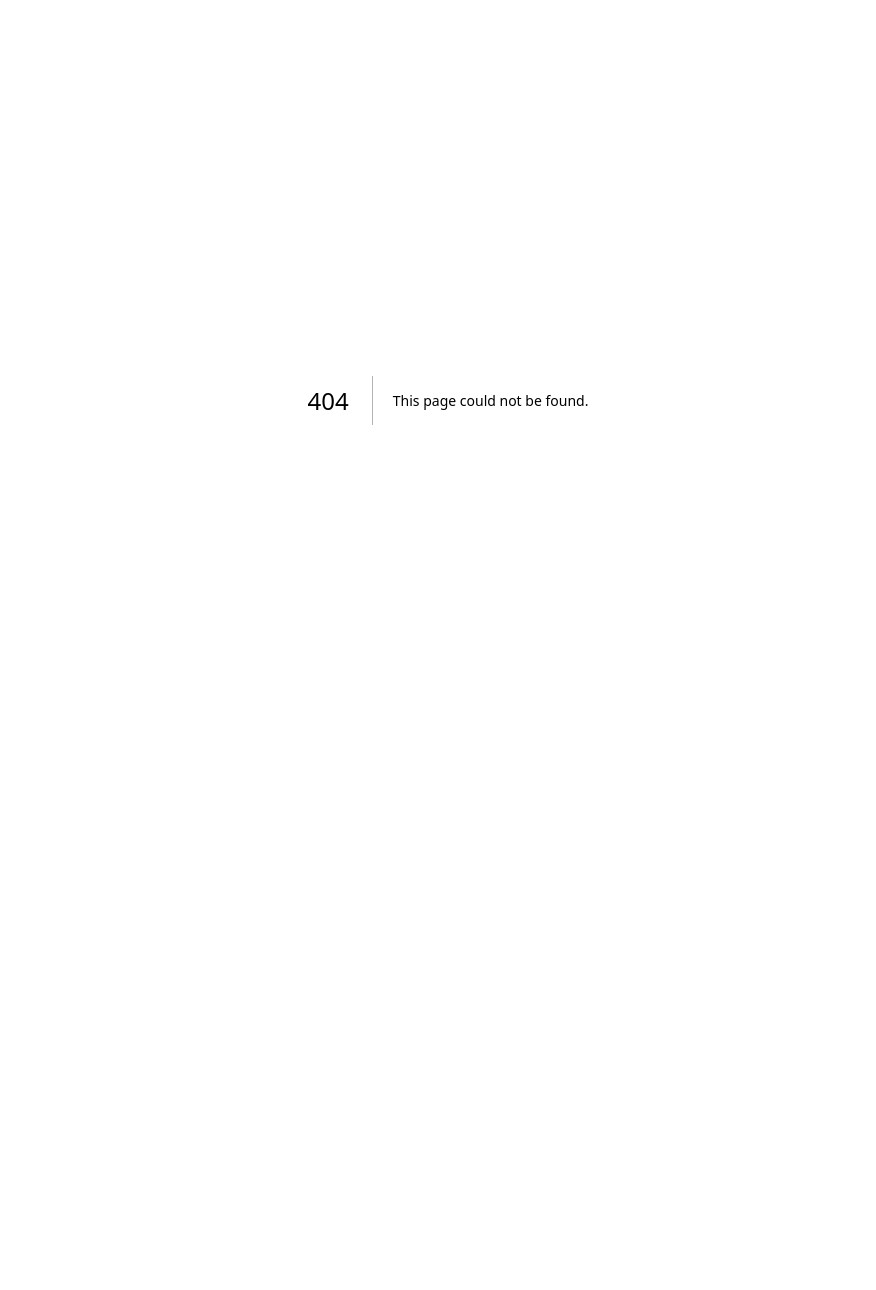
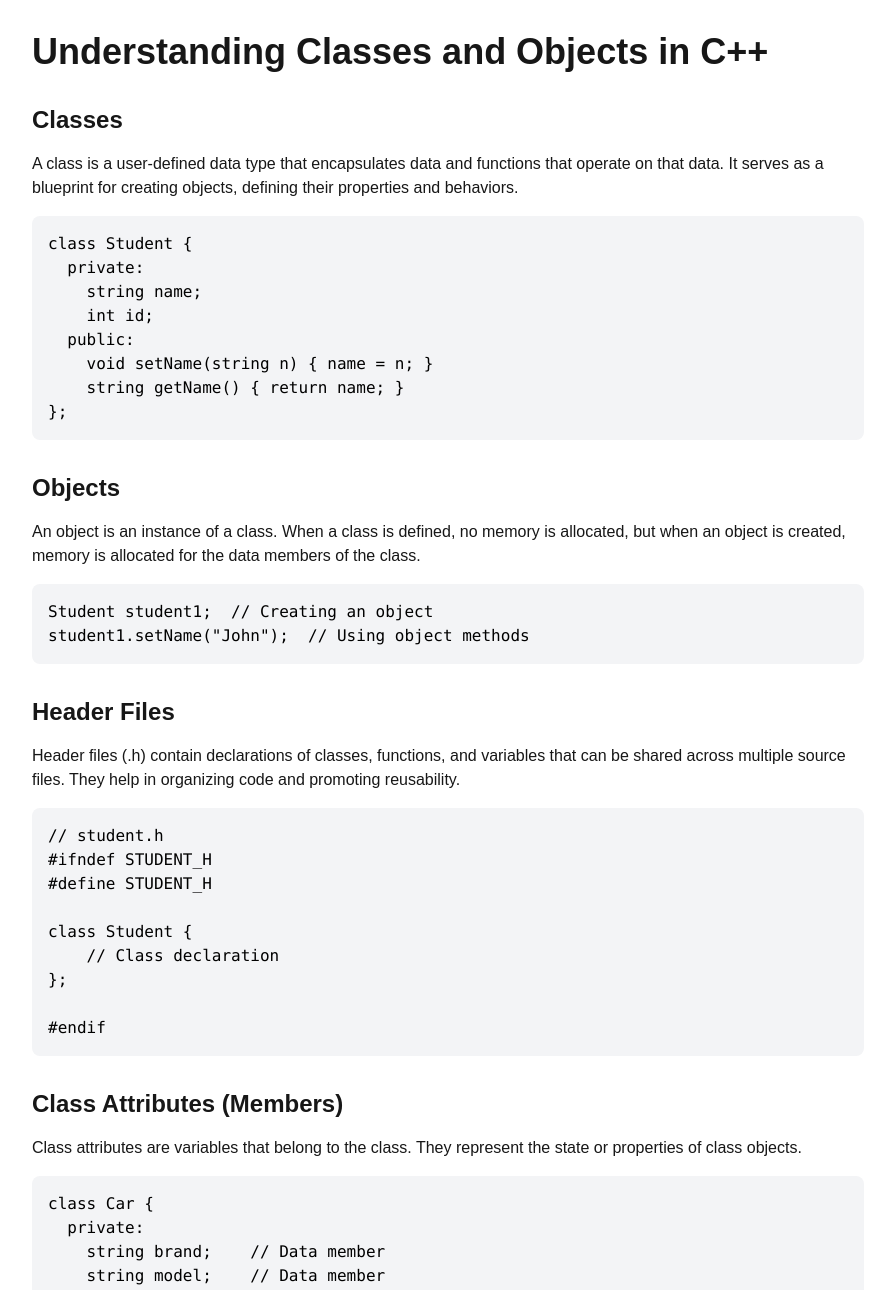
Before and after one commit to Evandabest/learnDS, a Next.js app: page /classes in a window 1280 px wide. Before the commit this address had no page. Shown: the top 1290 px of the page, without its empty margins (192-1068 px from the left). Before the commit the page ends 800 px from the top, so only its background shows below. Built offline with nearby package versions, Linux system fonts and the light colour scheme.

Commit message:
feat: add page on overview of classes

```diff
--- /dev/null
+++ b/app/classes/page.tsx
@@ -0,0 +1,187 @@
+'use client';
+
+import { useRouter } from 'next/navigation';
+
+export default function ClassesPage() {
+  const router = useRouter();
+
+  return (
+    <div className="max-w-4xl mx-auto p-8">
+      <h1 className="text-4xl font-bold mb-8">Understanding Classes and Objects in C++</h1>
+
+      <section className="mb-8">
+        <h2 className="text-2xl font-semibold mb-4">Classes</h2>
+        <p className="mb-4">
+          A class is a user-defined data type that encapsulates data and functions that operate on that data.
+          It serves as a blueprint for creating objects, defining their properties and behaviors.
+        </p>
+        <pre className="bg-gray-100 p-4 rounded-lg mb-4">
+          <code className="text-black">{`class Student {
+  private:
+    string name;
+    int id;
+  public:
+    void setName(string n) { name = n; }
+    string getName() { return name; }
+};`}</code>
+        </pre>
+      </section>
+
+      <section className="mb-8">
+        <h2 className="text-2xl font-semibold mb-4">Objects</h2>
+        <p className="mb-4">
+          An object is an instance of a class. When a class is defined, no memory is allocated,
+          but when an object is created, memory is allocated for the data members of the class.
+        </p>
+        <pre className="bg-gray-100 p-4 rounded-lg mb-4">
+          <code className="text-black">{`Student student1;  // Creating an object
+student1.setName("John");  // Using object methods`}</code>
+        </pre>
+      </section>
+
+      <section className="mb-8">
+        <h2 className="text-2xl font-semibold mb-4">Header Files</h2>
+        <p className="mb-4">
+          Header files (.h) contain declarations of classes, functions, and variables that can be shared
+          across multiple source files. They help in organizing code and promoting reusability.
+        </p>
+        <pre className="bg-gray-100 p-4 rounded-lg mb-4">
+          <code className="text-black">{`// student.h
+#ifndef STUDENT_H
+#define STUDENT_H
+
+class Student {
+    // Class declaration
+};
+
+#endif`}</code>
+        </pre>
+      </section>
+
+      <section className="mb-8">
+        <h2 className="text-2xl font-semibold mb-4">Class Attributes (Members)</h2>
+        <p className="mb-4">
+          Class attributes are variables that belong to the class. They represent the state or
+          properties of class objects.
+        </p>
+        <pre className="bg-gray-100 p-4 rounded-lg mb-4">
+          <code className="text-black">{`class Car {
+  private:
+    string brand;    // Data member
+    string model;    // Data member
+    int year;        // Data member
+    double price;    // Data member
+};`}</code>
+        </pre>
+      </section>
+
+      <section className="mb-8">
+        <h2 className="text-2xl font-semibold mb-4">Member Functions (Methods)</h2>
+        <p className="mb-4">
+          Member functions define the behavior of a class. They can access and modify class attributes.
+        </p>
+        <pre className="bg-gray-100 p-4 rounded-lg mb-4">
+          <code className="text-black">{`class Rectangle {
+  private:
+    double width;
+    double height;
+
+  public:
+    // Constructor
+    Rectangle(double w, double h) : width(w), height(h) {}
+
+    // Member functions
+    double getArea() { return width * height; }
+    double getPerimeter() { return 2 * (width + height); }
+
+    // Modifier function
+    void resize(double factor) {
+        width *= factor;
+        height *= factor;
+    }
+};`}</code>
+        </pre>
+      </section>
+
+      <section className="mb-8">
+        <h2 className="text-2xl font-semibold mb-4">Constructors and Destructors</h2>
+        <p className="mb-4">
+          Constructors initialize objects when they are created. Destructors clean up resources
+          when objects are destroyed.
+        </p>
+        <pre className="bg-gray-100 p-4 rounded-lg mb-4">
+          <code className="text-black">{`class Student {
+  private:
+    string* name;
+    int id;
+
+  public:
+    // Default constructor
+    Student() : name(nullptr), id(0) {}
+
+    // Parameterized constructor
+    Student(string n, int i) {
+        name = new string(n);
+        id = i;
+    }
+
+    // Destructor
+    ~Student() {
+        delete name;
+    }
+};`}</code>
+        </pre>
+      </section>
+
+      <section className="mb-8">
+        <h2 className="text-2xl font-semibold mb-4">Access Specifiers</h2>
+        <p className="mb-4">
+          Access specifiers control the visibility and accessibility of class members.
+        </p>
+        <ul className="list-disc pl-5 mb-4">
+          <li className="mb-2"><strong>private:</strong> Only accessible within the class</li>
+          <li className="mb-2"><strong>public:</strong> Accessible from anywhere</li>
+          <li className="mb-2"><strong>protected:</strong> Accessible in the class and its derived classes</li>
+        </ul>
+      </section>
+
+      <section className="mb-8">
+        <h2 className="text-2xl font-semibold mb-4">Inheritance Basics</h2>
+        <p className="mb-4">
+          Classes can inherit properties and methods from other classes, promoting code reuse.
+        </p>
+        <pre className="bg-gray-100 p-4 rounded-lg mb-4">
+          <code className="text-black">{`class Animal {
+  protected:
+    string name;
+  public:
+    void setName(string n) { name = n; }
+};
+
+class Dog : public Animal {
+  public:
+    void bark() {
+        cout << name << " says: Woof!" << endl;
+    }
+};`}</code>
+        </pre>
+      </section>
+
+      <section className="mb-8 text-center">
+        <button
+          onClick={() => router.push('/projects/statistician')}
+          className="bg-blue-500 hover:bg-blue-700 text-white font-bold py-2 px-4 rounded"
+        >
+          View Statistician Class Project Example →
+        </button>
+      </section>
+
+      <footer className="mt-12 text-sm text-gray-600">
+        <h3 className="font-semibold mb-2 text-white">Sources:</h3>
+        <ul className="list-disc pl-5">
+          <li className="text-white">Main, Michael & Savitch, Walter. "Data Structures and Other Objects Using C++"</li>
+        </ul>
+      </footer>
+    </div>
+  );
+}
```
